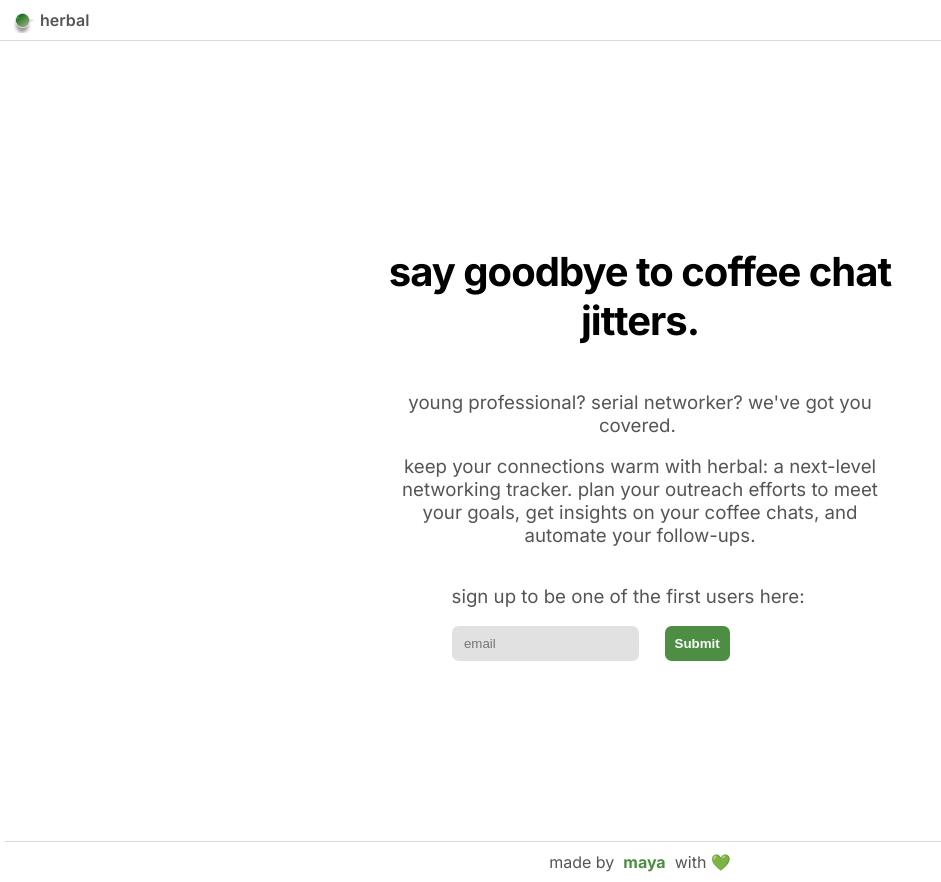
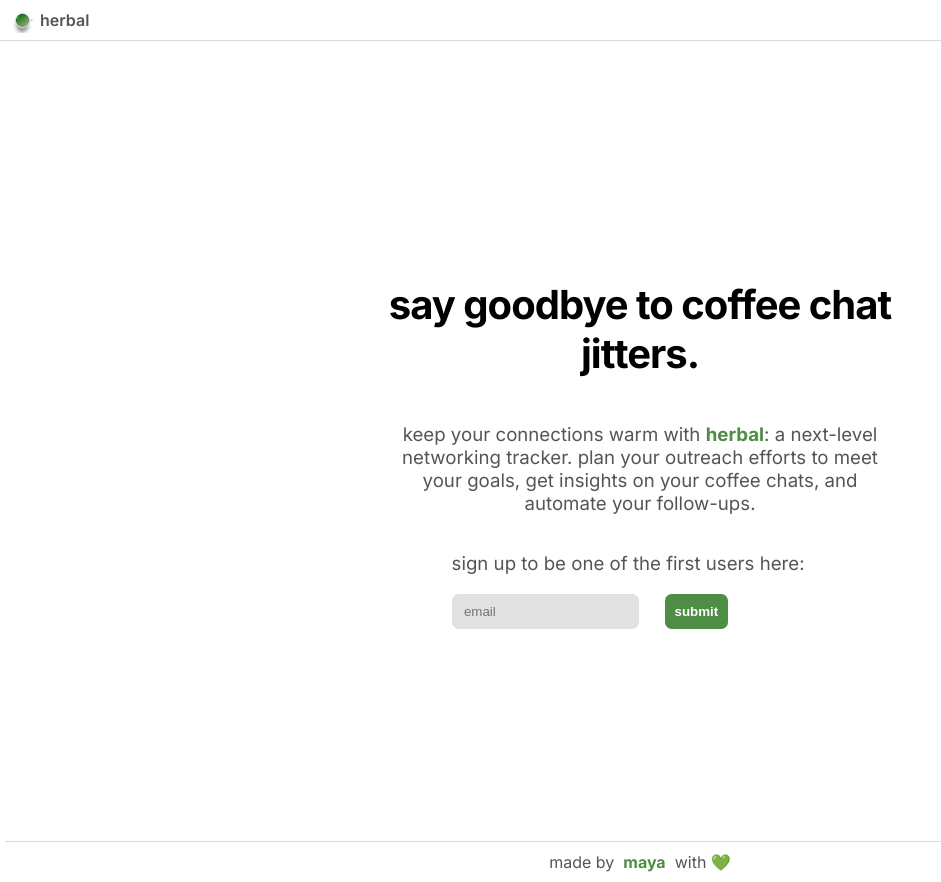
Before and after one commit to mlekhi/caffeine-landing, a React (Create React App) app: page / in a window 1280 px wide. Shown: the whole page, without its empty margins (0-941 px from the left). Built offline with nearby package versions, Linux system fonts and the light colour scheme.

Commit message:
fixing wording

```diff
--- a/src/App.css
+++ b/src/App.css
@@ -40,7 +40,7 @@
 
 .logo {
   font-weight: 600;
-  font-size: 12pt
+  font-size: 12pt;
 }
 
 button {
@@ -101,3 +101,12 @@ h1 {
 .sign-up {
   display: flex;
 }
+
+.green-text {
+  display: inline-flex;
+}
+
+.green {
+  color: #4D8D44;
+  font-weight: 700;
+}
--- a/src/App.js
+++ b/src/App.js
@@ -39,9 +39,8 @@ function App() {
         <div className="big-text">
           <h1>say goodbye to coffee chat jitters.</h1>
         </div>
-        <div>
-          <p>young professional? serial networker? we've got you covered. </p>
-          <p>keep your connections warm with herbal: a next-level networking tracker. plan your outreach efforts to meet your goals, get insights on your coffee chats, and automate your follow-ups.</p>
+        <div className='green-text'>
+          <p>keep your connections warm with <span className='green'>herbal</span>: a next-level networking tracker. plan your outreach efforts to meet your goals, get insights on your coffee chats, and automate your follow-ups.</p>
         </div>
         <div>
           <form onSubmit={handleSubmit}>
@@ -57,7 +56,7 @@ function App() {
                       required
                       placeholder='&nbsp; email'
                     /> &emsp;
-                    <button type="submit">Submit</button>
+                    <button type="submit">submit</button>
                 </div>
               </>
             )}
```
